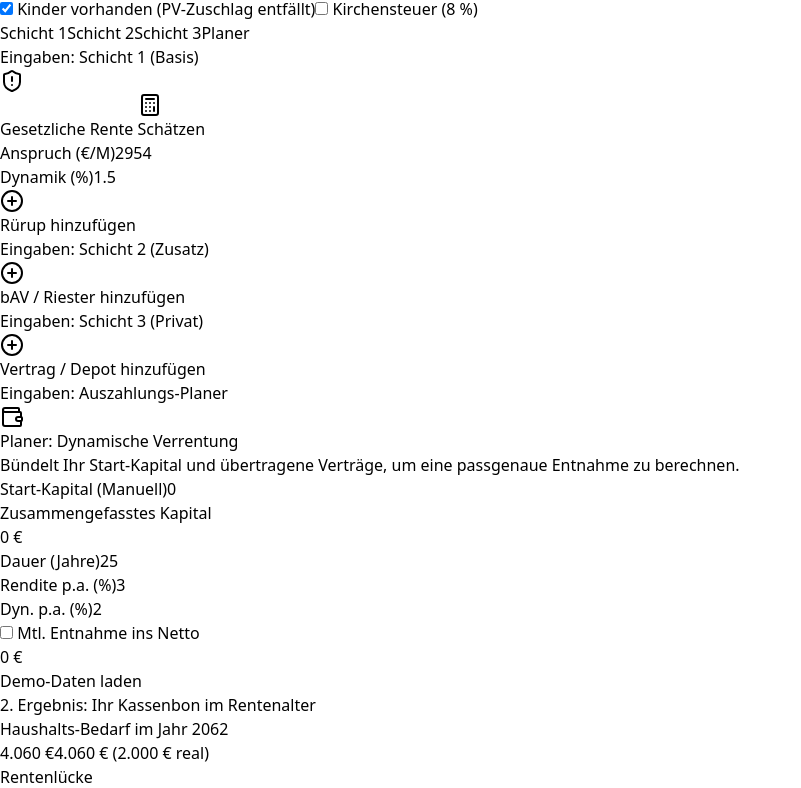
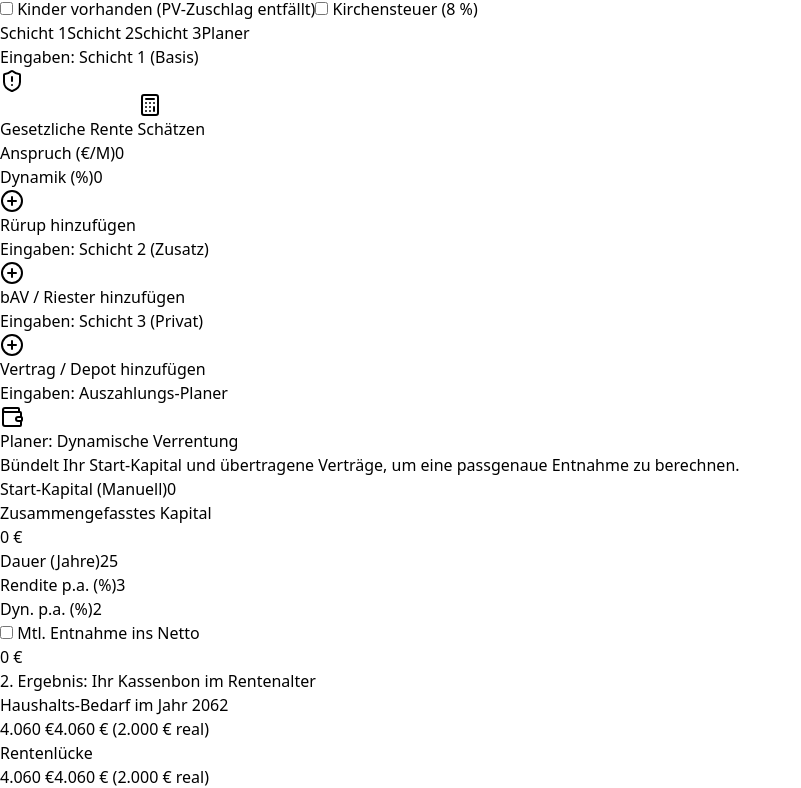
Before and after one commit to spenglerjakob-hub/renten-app, a React (Vite) app: page / in a window 1280 px wide. Shown: the part 876-1664 px from the top of the page, without its empty margins (0-801 px from the left). Built offline with nearby package versions, Linux system fonts and the light colour scheme.

Commit message:
Update App.jsx

```diff
--- a/src/App.jsx
+++ b/src/App.jsx
@@ -82,7 +82,7 @@ export default function App() {
   const [showRealValue, setShowRealValue] = useState(false);
   const [targetIncomeToday, setTargetIncomeToday] = useState(2000);
   const [hasChurchTax, setHasChurchTax] = useState(false);
-  const [hasChildren, setHasChildren] = useState(true);
+  const [hasChildren, setHasChildren] = useState(false);
   const [kvStatus, setKvStatus] = useState('kvdr');
   const [pkvPremium, setPkvPremium] = useState(600);
 
@@ -93,21 +93,20 @@ export default function App() {
   // Person A
   const [birthDateA, setBirthDateA] = useState('01.01.1995');
   const [retDateA, setRetDateA] = useState('01.01.2062');
-  const [grvGrossA, setGrvGrossA] = useState(2954);
+  const [grvGrossA, setGrvGrossA] = useState(0);
 
   // Person B (Partner)
   const [birthDateB, setBirthDateB] = useState('01.01.1991');
   const [retDateB, setRetDateB] = useState('01.01.2058');
   const [grvGrossB, setGrvGrossB] = useState(0);
 
-  const [grvIncreaseRate, setGrvIncreaseRate] = useState(1.5);
+  const [grvIncreaseRate, setGrvIncreaseRate] = useState(0);
 
   // Indexierung & Makro
   const [inflationRate, setInflationRate] = useState(2.0);
   const [taxIndexRate, setTaxIndexRate] = useState(1.0);
   const [solutionSavingsReturn, setSolutionSavingsReturn] = useState(5.0);
   const [solutionSavingsDynamic, setSolutionSavingsDynamic] = useState(3.0);
-  const [solutionEffektivkosten, setSolutionEffektivkosten] = useState(0.0);
 
   // Verträge
   const [contracts, setContracts] = useState([]);
@@ -120,6 +119,7 @@ export default function App() {
   const [hoveredData, setHoveredData] = useState(null);
   const [showTaxInfo, setShowTaxInfo] = useState(false);
   const [showBenchmark, setShowBenchmark] = useState(false);
+  const [showOptimizer, setShowOptimizer] = useState(false);
   const [printExplanationMode, setPrintExplanationMode] = useState('short');
   const [manualChartStart, setManualChartStart] = useState(null);
 
@@ -212,7 +212,7 @@ export default function App() {
       birthDateA, retDateA, grvGrossA,
       birthDateB, retDateB, grvGrossB,
       grvIncreaseRate, inflationRate, taxIndexRate,
-      solutionSavingsReturn, solutionSavingsDynamic, solutionEffektivkosten, contracts, planerCapital, planerDuration, planerReturn, planerDynamic, includePlanerInNet
+      solutionSavingsReturn, solutionSavingsDynamic, contracts, planerCapital, planerDuration, planerReturn, planerDynamic, includePlanerInNet
     };
     const blob = new Blob([JSON.stringify(data, null, 2)], { type: "application/json" });
     const url = URL.createObjectURL(blob);
@@ -264,11 +264,14 @@ export default function App() {
         if (data.targetIncomeToday) setTargetIncomeToday(data.targetIncomeToday);
         if (data.currentNetIncome) setCurrentNetIncome(data.currentNetIncome);
         if (data.wageGrowthRate !== undefined) setWageGrowthRate(data.wageGrowthRate);
+        if (data.hasChildren !== undefined) setHasChildren(data.hasChildren);
         if (data.contracts) setContracts(data.contracts);
         if (data.grvGrossA !== undefined) setGrvGrossA(data.grvGrossA);
         if (data.grvGrossB !== undefined) setGrvGrossB(data.grvGrossB);
+        if (data.grvIncreaseRate !== undefined) setGrvIncreaseRate(data.grvIncreaseRate);
         if (data.inflationRate) setInflationRate(data.inflationRate);
-        if (data.solutionEffektivkosten !== undefined) setSolutionEffektivkosten(data.solutionEffektivkosten);
+        if (data.solutionSavingsReturn !== undefined) setSolutionSavingsReturn(data.solutionSavingsReturn);
+        if (data.solutionSavingsDynamic !== undefined) setSolutionSavingsDynamic(data.solutionSavingsDynamic);
         if (data.planerDuration !== undefined) setPlanerDuration(data.planerDuration);
         if (data.planerWithdrawal !== undefined && !data.planerDuration) setPlanerDuration(25);
 
@@ -283,7 +286,7 @@ export default function App() {
   const loadDemoData = () => {
     setBirthDateA('01.01.1995'); setBirthDateB('01.01.1993');
     setRetDateA('01.01.2062'); setRetDateB('01.01.2060');
-    setGrvGrossA(2954); setGrvGrossB(0); setIsMarried(false); setKvStatus('kvdr'); setHasChurchTax(false);
+    setGrvGrossA(2954); setGrvGrossB(0); setIsMarried(false); setKvStatus('kvdr'); setHasChurchTax(false); setHasChildren(true); setGrvIncreaseRate(1.5);
     setContracts([
       { id: 2, layer: 2, type: 'bav', name: 'Neuer Vertrag', gross: 27, owner: 'A', payoutStrategy: 'rent' },
       { id: 3, layer: 2, type: 'riester', name: 'Neuer Vertrag', gross: 295, owner: 'A', payoutStrategy: 'rent' },
@@ -684,7 +687,7 @@ export default function App() {
     let requiredCapital = gap > 0 ? (r_ret > 0 ? gap * (1 - Math.pow(1 + r_ret, -n_ret)) / r_ret : gap * n_ret) : 0;
 
     const dyn = solutionSavingsDynamic / 100;
-    const netSolutionReturn = Math.max(0, solutionSavingsReturn - (solutionEffektivkosten || 0));
+    const netSolutionReturn = Math.max(0, solutionSavingsReturn);
     const r_m = (netSolutionReturn / 100) / 12;
     let requiredSavings = 0;
     if (requiredCapital > 0 && maxYearsToRet > 0) {
@@ -761,7 +764,7 @@ export default function App() {
     birthDateA, retDateA, grvGrossA, birthDateB, retDateB, grvGrossB,
     targetIncomeToday, hasChildren, isMarried, kvStatus, pkvPremium, hasChurchTax, currentNetIncome, wageGrowthRate,
     grvIncreaseRate, contracts, planerCapital, planerDuration, planerReturn, planerDynamic, includePlanerInNet,
-    inflationRate, taxIndexRate, solutionSavingsReturn, solutionSavingsDynamic, solutionEffektivkosten
+    inflationRate, taxIndexRate, solutionSavingsReturn, solutionSavingsDynamic
   ]);
 
   // SVG Helper
@@ -1272,7 +1275,6 @@ export default function App() {
               </div>
 
             </div>
-            <div className="p-4 bg-white border-t print:hidden"><button onClick={loadDemoData} className="w-full border border-dashed rounded p-2 text-sm bg-blue-50 text-blue-700">Demo-Daten laden</button></div>
           </div>
         </div>
 
@@ -1529,10 +1531,16 @@ export default function App() {
           </div>
 
           {/* LÖSUNGS-RECHNER & OPTIMIZER */}
-          <div className="bg-slate-900 rounded-xl p-6 border border-slate-800 text-white print:bg-white print:text-slate-800 print:border-slate-300 print:break-inside-avoid">
-              <h3 className="text-sm font-bold text-indigo-400 mb-4 flex items-center gap-2 print:text-indigo-700">
+          <div className="bg-slate-900 rounded-xl border border-slate-800 text-white print:bg-white print:text-slate-800 print:border-slate-300 print:break-inside-avoid overflow-hidden">
+              <button onClick={() => setShowOptimizer(!showOptimizer)} className="w-full p-6 flex justify-between items-center hover:bg-slate-800 transition-colors print:bg-slate-50">
+                  <h3 className="text-sm font-bold text-indigo-400 flex items-center gap-2 print:text-indigo-700">
                       <Activity className="w-5 h-5" /> Smart Optimizer: Rentenlücke schließen
                   </h3>
+                  {showOptimizer ? <ChevronUp className="w-5 h-5 text-slate-400 print:text-slate-500"/> : <ChevronDown className="w-5 h-5 text-slate-400 print:text-slate-500"/>}
+              </button>
+
+              {showOptimizer && (
+                <div className="px-6 pb-6 pt-2 border-t border-slate-800 print:border-slate-200">
                   {calculations.gap <= 0 ? (
                       <div className="text-emerald-400 font-medium">Glückwunsch! Ihr Haushaltsbedarf ist vollständig gedeckt.</div>
                   ) : (
@@ -1550,18 +1558,24 @@ export default function App() {
 
                           <div className="flex gap-4 pt-4 border-t border-slate-800 print:border-slate-200 mt-2">
                                <div className="flex-1">
-                               <label className="block text-[9px] text-slate-400 uppercase mb-1">Rendite p.a.</label>
-                               <select value={solutionSavingsReturn} onChange={e => setSolutionSavingsReturn(Number(e.target.value))} className="w-full bg-slate-800 text-xs text-white p-1.5 rounded print:bg-white print:text-black print:border outline-none focus:ring-1 focus:ring-indigo-500"><option value={4}>4.0 %</option><option value={5}>5.0 %</option><option value={6}>6.0 %</option><option value={7}>7.0 %</option><option value={8}>8.0 %</option><option value={9}>9.0 %</option></select>
-                           </div>
-                           <div className="flex-1">
-                               <label className="block text-[9px] text-slate-400 uppercase mb-1" title="Mindert Ihre angenommene Rendite p.a.">Effektivkosten %</label>
-                               <input type="number" step="0.1" value={solutionEffektivkosten ?? ''} onChange={e => setSolutionEffektivkosten(parseNum(e.target.value))} className="w-full bg-slate-800 text-xs text-white p-1.5 rounded print:bg-white print:text-black print:border outline-none focus:ring-1 focus:ring-indigo-500 placeholder-slate-500" placeholder="z.B. 0.2" />
+                                   <label className="block text-[9px] text-slate-400 uppercase mb-1">Rendite p.a. (%)</label>
+                                   <input type="number" step="0.01" value={solutionSavingsReturn ?? ''} onChange={e => setSolutionSavingsReturn(parseNum(e.target.value))} className="w-full bg-slate-800 text-xs text-white p-1.5 rounded print:bg-white print:text-black print:border outline-none focus:ring-1 focus:ring-indigo-500 placeholder-slate-500" placeholder="z.B. 5.5" />
                                </div>
                                <div className="flex-1">
                                    <label className="block text-[9px] text-slate-400 uppercase mb-1">Dyn. Sparrate</label>
-                               <select value={solutionSavingsDynamic} onChange={e => setSolutionSavingsDynamic(Number(e.target.value))} className="w-full bg-slate-800 text-xs text-white p-1.5 rounded print:bg-white print:text-black print:border outline-none focus:ring-1 focus:ring-indigo-500"><option value={0}>0.0 %</option><option value={1.5}>1.5 %</option><option value={3}>3.0 %</option><option value={5}>5.0 %</option></select>
-                           </div>
-                      </div>
+                                   <select value={solutionSavingsDynamic} onChange={e => setSolutionSavingsDynamic(Number(e.target.value))} className="w-full bg-slate-800 text-xs text-white p-1.5 rounded print:bg-white print:text-black print:border outline-none focus:ring-1 focus:ring-indigo-500">
+                                       {[0, 1, 1.5, 2, 2.5, 3, 4, 5, 6, 7, 8, 9, 10].map(v => <option key={v} value={v}>{v.toFixed(1)} %</option>)}
+                                   </select>
+                                   {solutionSavingsDynamic > 0 && calculations.requiredSavings > 0 && (
+                                       <div className="text-[9px] text-slate-400 mt-1.5 leading-tight">
+                                           Letzte Rate (vor Rente):<br/>
+                                           <span className="font-bold text-slate-300 print:text-slate-600">{formatCurrency(calculations.requiredSavings * Math.pow(1 + solutionSavingsDynamic / 100, Math.max(0, Math.floor(calculations.maxYearsToRet) - 1)))}</span>
+                                       </div>
+                                   )}
+                               </div>
+                          </div>
+                      </div>
+                  )}
                 </div>
               )}
           </div>
```
Lines whose indentation alone changed are shown as unchanged.
